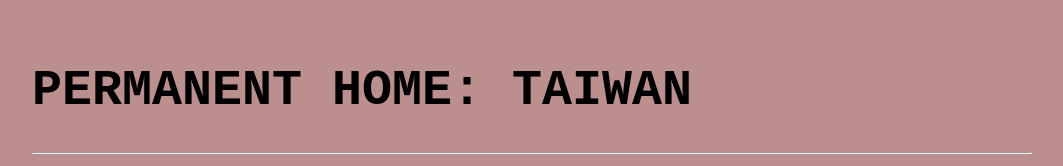
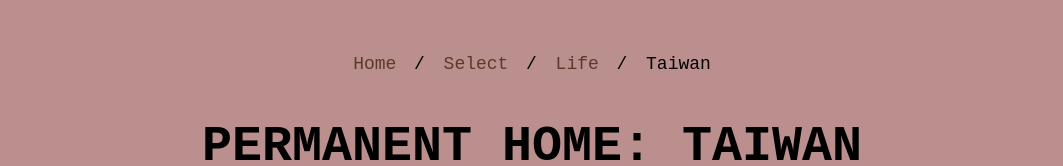
Before and after one commit to shihyul/PersonalWebsiteProject, a plain HTML site: page taiwan.html in a window 1280 px wide. Shown: the top 166 px of the page, without its empty margins (108-1171 px from the left). Drawn offline with Linux system fonts and the light colour scheme.

Commit message:
Breadcrumbs

```diff
--- a/taiwan.html
+++ b/taiwan.html
@@ -11,6 +11,7 @@
 body {
   background-color: #bc8f8f;
   padding: 20px;
+  text-align: center;
   font-family: 'Courier New', Courier, monospace;
 }
 
@@ -67,9 +68,39 @@ h1 {
     width: 100%;
   }
 }
+
+/* Breadcrumb */
+ul.breadcrumb {
+  padding: 10px 16px;
+  list-style: none;
+  background-color: rgb(188,143,143);
+}
+ul.breadcrumb li {
+  display: inline;
+  font-size: 18px;
+}
+ul.breadcrumb li+li:before {
+  padding: 8px;
+  color: black;
+  content: "/\00a0";
+}
+ul.breadcrumb li a {
+  color: rgb(91,58,41);
+  text-decoration: none;
+}
+ul.breadcrumb li a:hover {
+  text-decoration: underline;
+}
 </style>
 </head>
 <body>
+
+  <ul class="breadcrumb">
+    <li><a href="index.html">Home</a></li>
+    <li><a href="homepage.html">Select</a></li>
+    <li><a href="life2.html">Life</a></li>
+    <li>Taiwan</li>
+  </ul>
 
 <!-- MAIN (Center website) -->
 <div class="main">
```
Also changed, not shown: life2.html (+30 -0 lines), travel2.html (+31 -0 lines), washingtondc.html (+32 -0 lines), work.html (+28 -0 lines).
